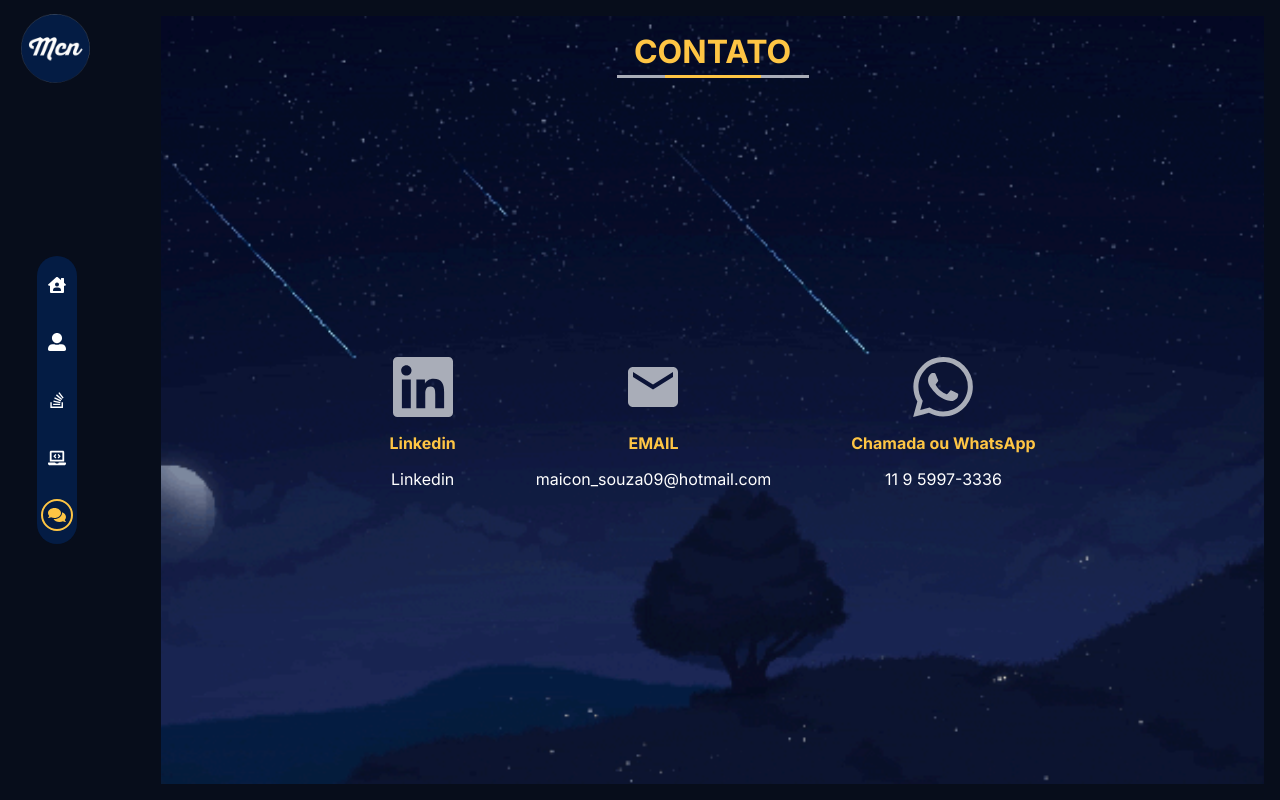
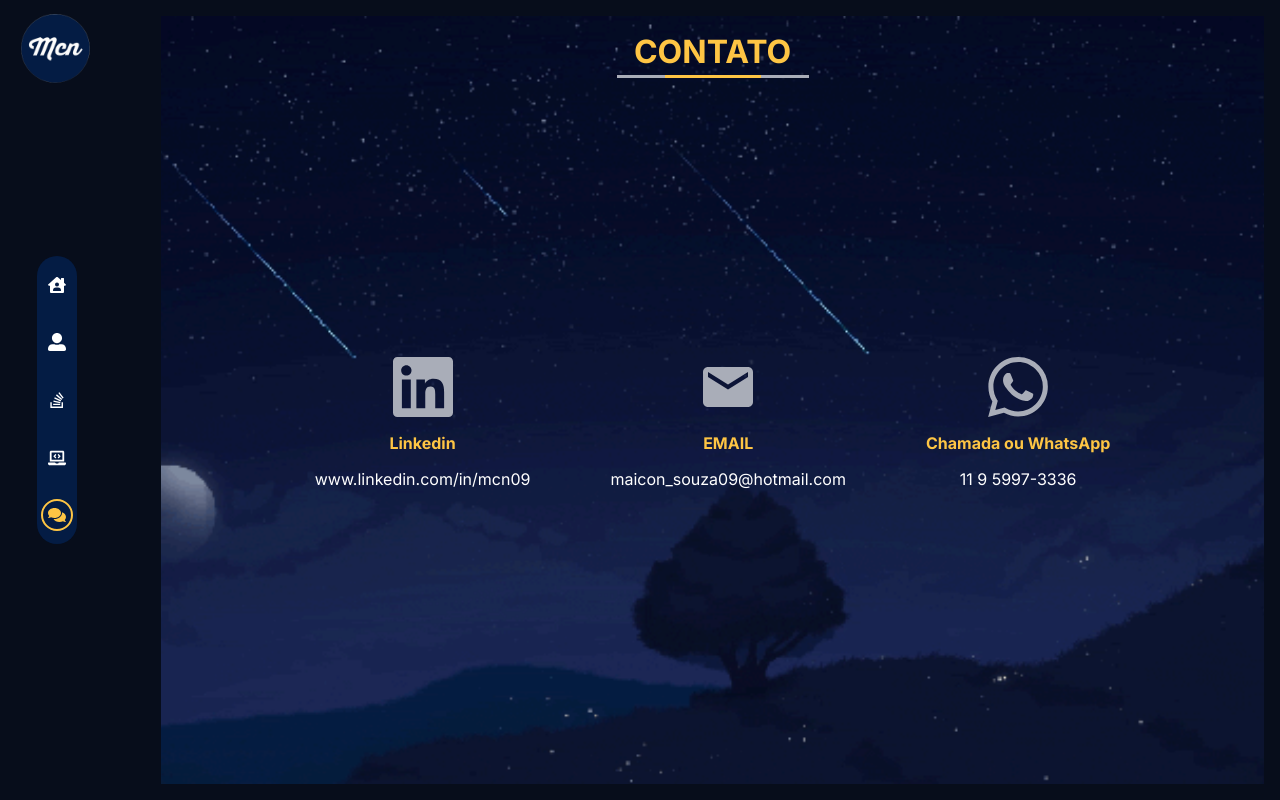
Before and after one commit to maiconDeSouza/my-portfolio, a React (Vite) app: page /contact in a window 1280 px wide. Built offline with nearby package versions, Linux system fonts and the light colour scheme.

Commit message:
up link linkedin

```diff
--- a/src/components/Main/Contact/Contact.tsx
+++ b/src/components/Main/Contact/Contact.tsx
@@ -9,10 +9,10 @@ export function Contact(){
             <PageTitle text="CONTATO" />
             <main>
                 <div className="linkedin">
-                    <a href="https://www.linkedin.com/in/maicon-pereira-de-souza-00b437253/" target="_blank">
+                    <a href="www.linkedin.com/in/mcn09" target="_blank">
                         <SiLinkedin size={60}/>
                         <h4>Linkedin</h4>
-                        <span>Linkedin</span>
+                        <span>www.linkedin.com/in/mcn09</span>
                     </a>
                 </div>
                 <div className="email">
--- a/src/components/Main/MyHome/MyHome.tsx
+++ b/src/components/Main/MyHome/MyHome.tsx
@@ -19,7 +19,7 @@ meus            projetos.
                         </a>
                     </li>
                     <li title="Linkedin">
-                        <a href="https://www.linkedin.com/in/maicon-pereira-de-souza-00b437253/" title="Linkedin" target="_blank">
+                        <a href="www.linkedin.com/in/mcn09" title="Linkedin" target="_blank">
                             <SiLinkedin size={18} title="Linkedin"/>
                         </a>
                     </li>
```
